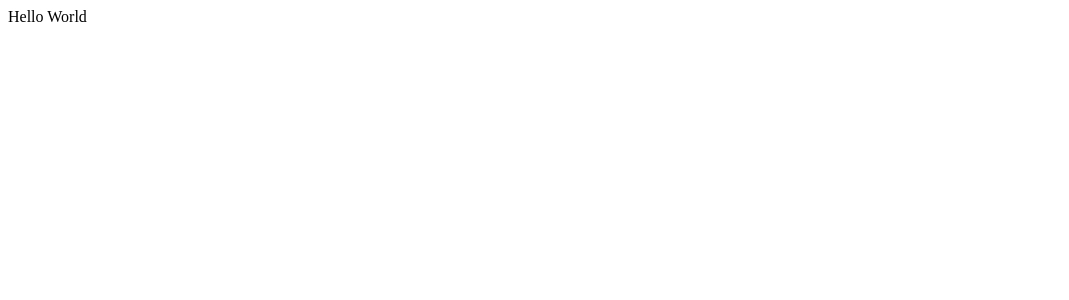
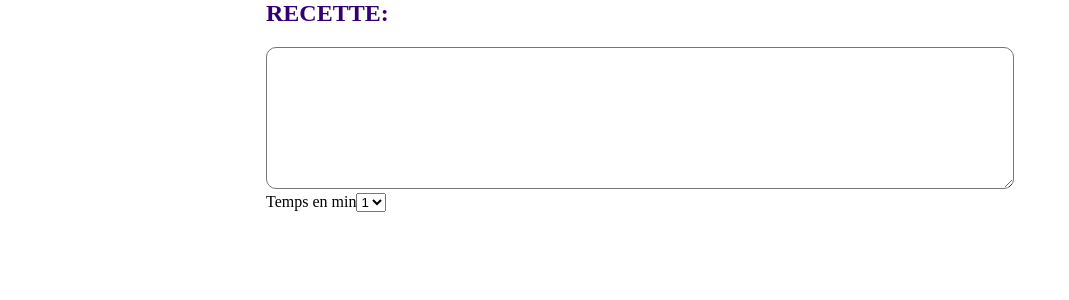
Before and after one commit to Chimisu75/RecipeConfigurator, a React (Vite) app in the folder RecipeConfigurator/: page / in a window 1280 px wide. Shown: the top 300 px of the page, without its empty margins (0-1069 px from the left). Built offline with nearby package versions, Linux system fonts and the light colour scheme.

Commit message:
RecipeStep and RecipeSelect added

```diff
--- a/RecipeConfigurator/src/App.jsx
+++ b/RecipeConfigurator/src/App.jsx
@@ -1,5 +1,13 @@
+import RecipeStep from "./components/RecipeStep";
+
+import "./index.css";
+
 function App() {
-  return <div> Hello World</div>;
+  return (
+    <div className="recipe-container">
+      <RecipeStep />
+    </div>
+  );
 }
 
 export default App;
--- /dev/null
+++ b/RecipeConfigurator/src/components/RecipeSelect.jsx
@@ -0,0 +1,28 @@
+import { useState } from "react";
+
+const RecipeSelect = () => {
+  const [timeValue, setTimeValue] = useState(1);
+
+  const handleTimeValue = (event) => {
+    setTimeValue(event.target.value);
+  };
+
+  return (
+    <div>
+      <label htmlFor="recipe-select">
+        Temps en min
+        <select
+          name="recipe-select"
+          value={timeValue}
+          onChange={handleTimeValue}
+        >
+          <option value="1">1</option>
+          <option value="2">2</option>
+          <option value="3">3</option>
+        </select>
+      </label>
+    </div>
+  );
+};
+
+export default RecipeSelect;
--- /dev/null
+++ b/RecipeConfigurator/src/components/RecipeStep.jsx
@@ -0,0 +1,14 @@
+import RecipeSelect from "./RecipeSelect";
+const RecipeStep = () => {
+  return (
+    <div>
+      <h2 className="recipe-subtitle">RECETTE:</h2>
+      <div>
+        <textarea className="recipe-textarea"></textarea>
+        <RecipeSelect />
+      </div>
+    </div>
+  );
+};
+
+export default RecipeStep;
--- a/RecipeConfigurator/src/index.css
+++ b/RecipeConfigurator/src/index.css
@@ -0,0 +1,21 @@
+* {
+  box-sizing: border-box;
+  margin: 0;
+  padding: 0;
+}
+
+.recipe-container {
+  display: flex;
+  justify-content: center;
+  align-items: center;
+}
+.recipe-textarea {
+  width: 748px;
+  height: 142px;
+  margin-top: 20px;
+  border-radius: 10px;
+}
+
+.recipe-subtitle {
+  color: #320071;
+}
```
